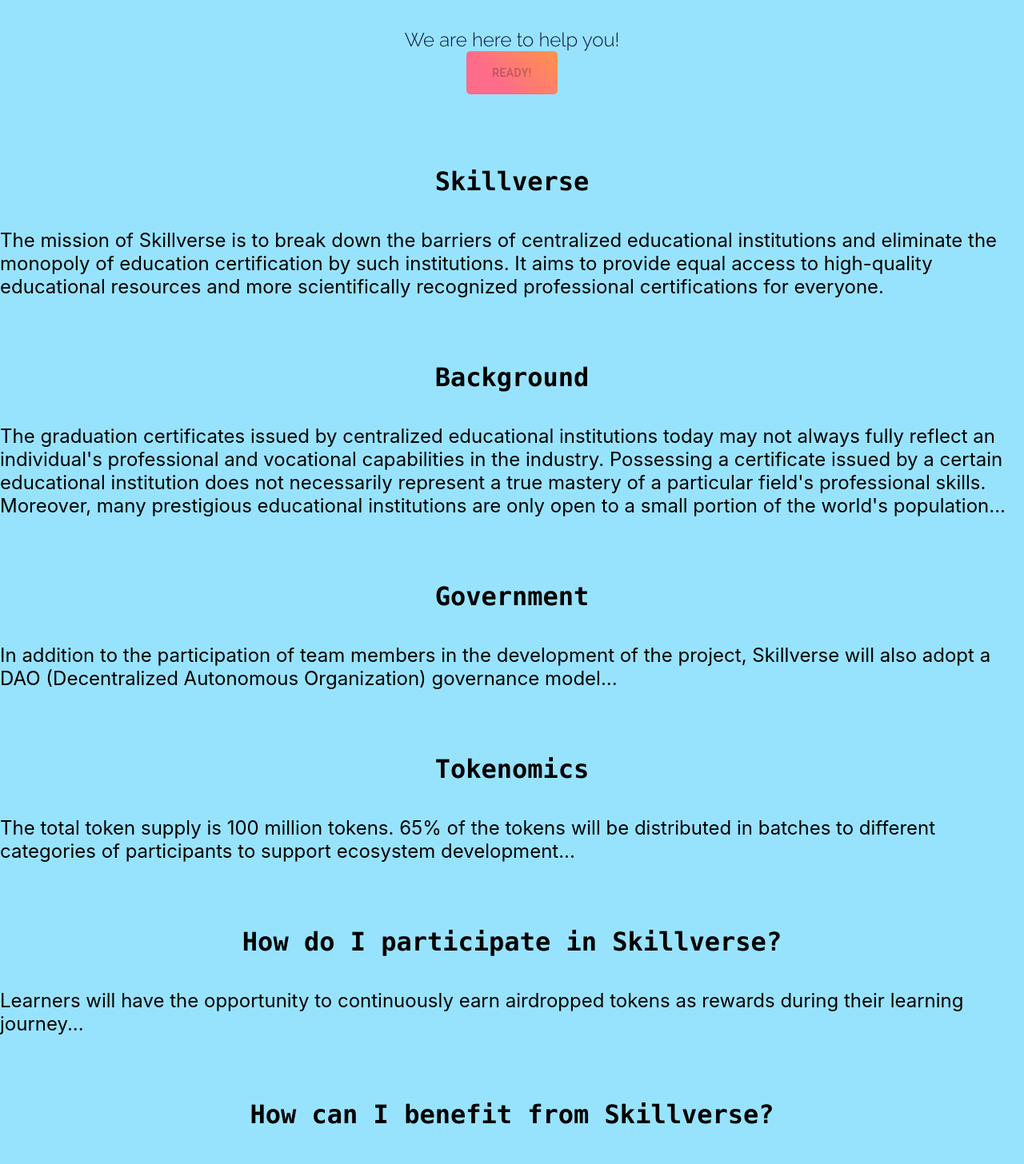
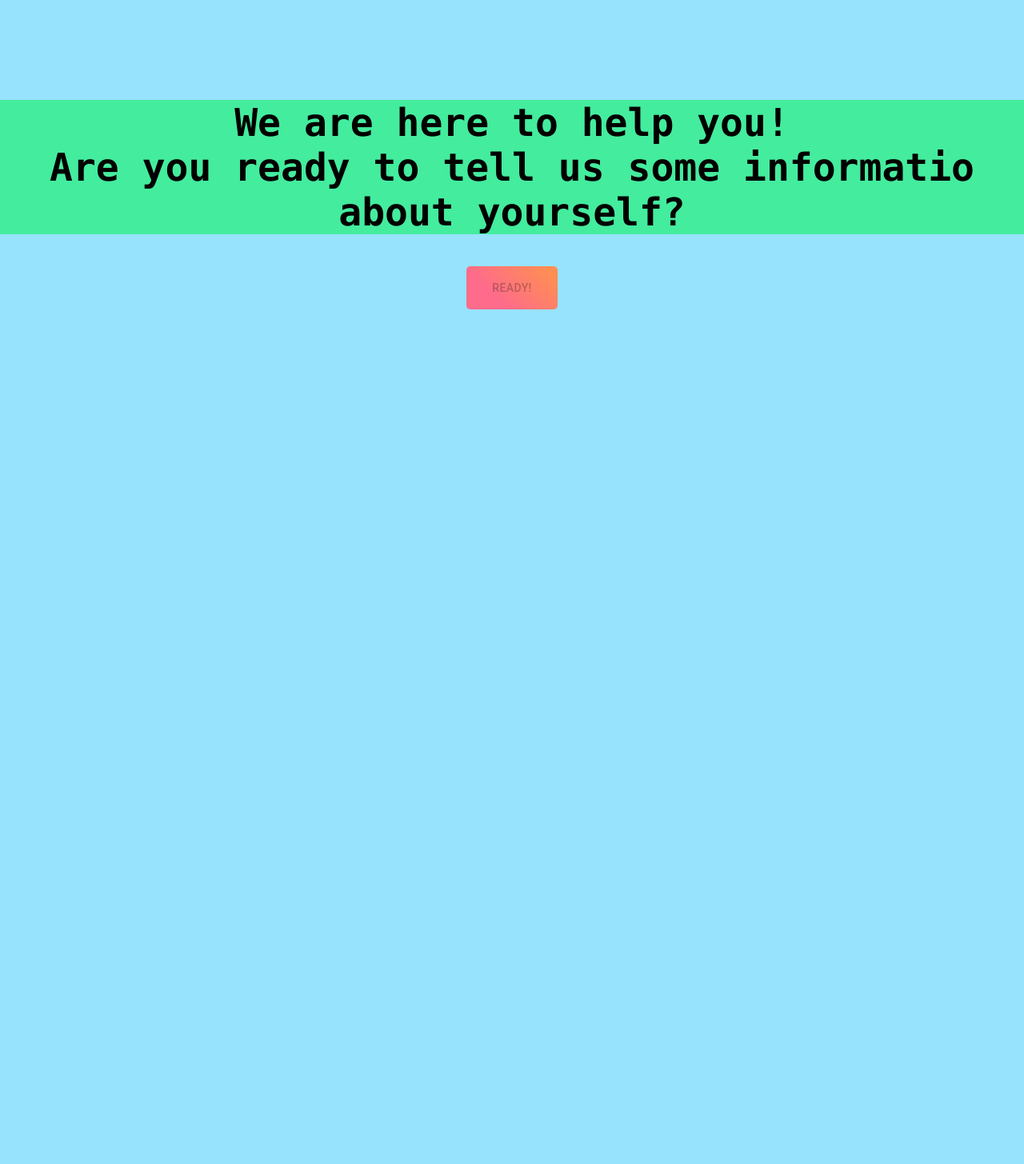
Before and after one commit to NingxiaoYYANG/Skillverse, a React (Create React App) app in the folder Skillverse/contacts/: page / in a window 1280 px wide. Shown: the part 200-1656 px from the top of the page at 80% size. After the commit the page ends 800 px from the top, so only its background shows below. Built offline with nearby package versions, Linux system fonts and the light colour scheme.

Commit message:
updated welcome page

```diff
--- a/Skillverse/contacts/src/components/Welcome.css
+++ b/Skillverse/contacts/src/components/Welcome.css
@@ -5,14 +5,6 @@
     font-size: 64px;
     font-family: 'Orbitron', sans-serif;
     margin-bottom: 40px;
-}
-
-.Introduction {
-    align-items: center;
-    justify-content: center;
-    color: #0f1546;
-    font-size: 24px;
-    font-family: 'Raleway', sans-serif;
 }
 
 .Welcome_Section {
@@ -25,21 +17,11 @@
     height: 50px; /* or adjust as needed */
   }
 
-.additional-content {
+.intro {
+    background-color: #44ec9e;
     margin: 40px 0;
-}
-
-.additional-content h2 {
     font-size: 32px;;
     margin-bottom: 40px;
     text-align: center;
     font-family: "Lucida Console", "Courier New", monospace;
 }
-
-.additional-content p {
-    font-size: 24px;;
-    margin-bottom: 80px;
-    .p2 {
-        font-family: Arial, Helvetica, sans-serif;
-      }
-}
--- a/Skillverse/contacts/src/components/Welcome.jsx
+++ b/Skillverse/contacts/src/components/Welcome.jsx
@@ -8,31 +8,12 @@ const Welcome = (props) => {
   return (
     <div className='Welcome_Section'>
       <h1  className='Title'>Welcome To Skillverse</h1 >
-      <p className='Introduction'>
-        We are here to help you!
-      </p>
+      <div className="space"></div>
+      <div className="intro">
+        <h2>We are here to help you!</h2>
+        <h2>Are you ready to tell us some informatio about yourself? </h2>
+      </div>
       <BigButton onClick={props.monsterInputBtnFn} disabled={!props.userConnected}>READY!</BigButton>
-      {/* <BigButton onClick={props.monsterOutputBtnFn}>Test Output</BigButton> */}
-      <div className="space"></div>
-      <div className="additional-content">
-        <h2>Skillverse</h2>
-        <p>The mission of Skillverse is to break down the barriers of centralized educational institutions and eliminate the monopoly of education certification by such institutions. It aims to provide equal access to high-quality educational resources and more scientifically recognized professional certifications for everyone.</p>
-
-        <h2>Background</h2>
-        <p>The graduation certificates issued by centralized educational institutions today may not always fully reflect an individual's professional and vocational capabilities in the industry. Possessing a certificate issued by a certain educational institution does not necessarily represent a true mastery of a particular field's professional skills. Moreover, many prestigious educational institutions are only open to a small portion of the world's population...</p>
-
-        <h2>Government</h2>
-        <p>In addition to the participation of team members in the development of the project, Skillverse will also adopt a DAO (Decentralized Autonomous Organization) governance model...</p>
-
-        <h2>Tokenomics</h2>
-        <p>The total token supply is 100 million tokens. 65% of the tokens will be distributed in batches to different categories of participants to support ecosystem development...</p>
-
-        <h2>How do I participate in Skillverse?</h2>
-        <p>Learners will have the opportunity to continuously earn airdropped tokens as rewards during their learning journey...</p>
-
-        <h2>How can I benefit from Skillverse?</h2>
-        <p>The platform will charge a certain percentage of service fees with each successful payment...</p>
-      </div>
     </div>
   );
 };
```
